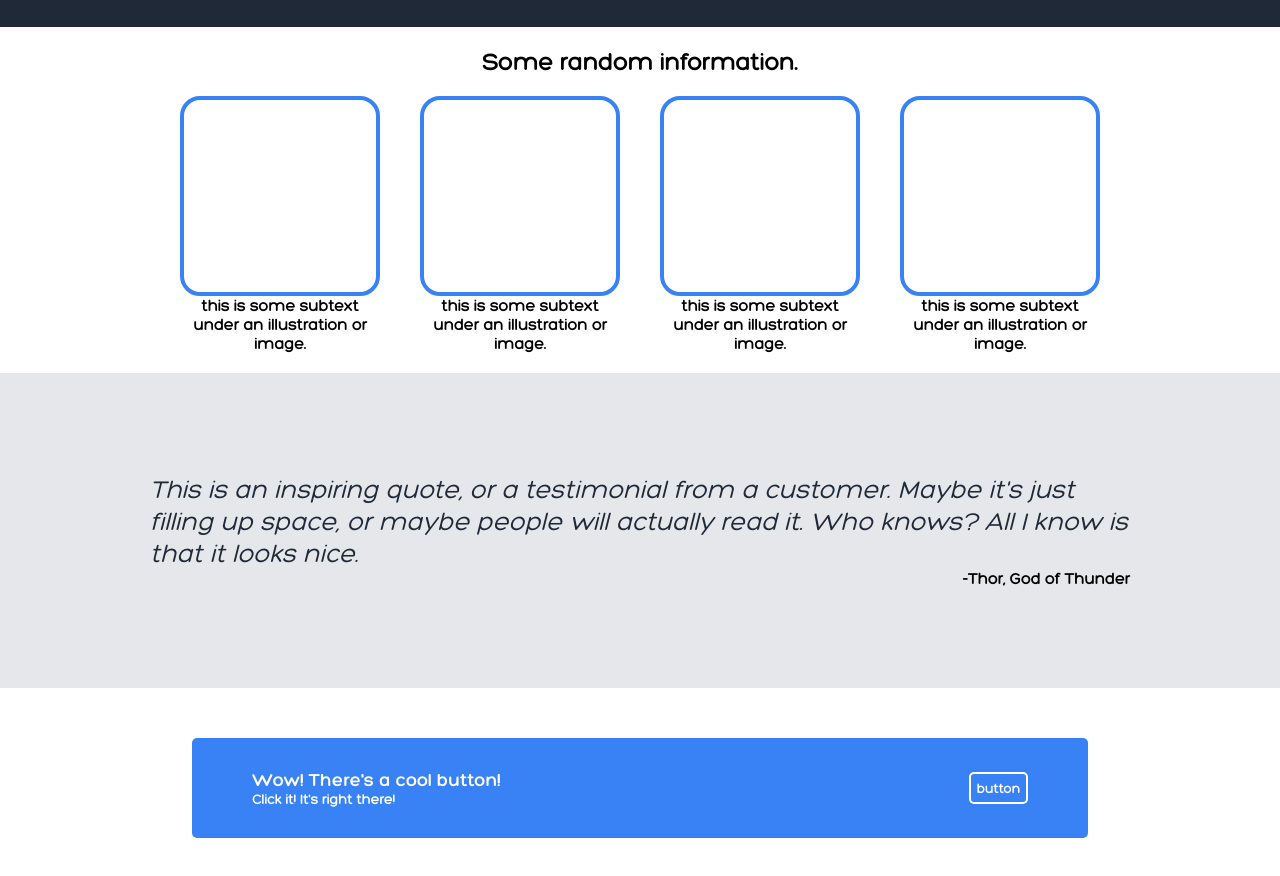
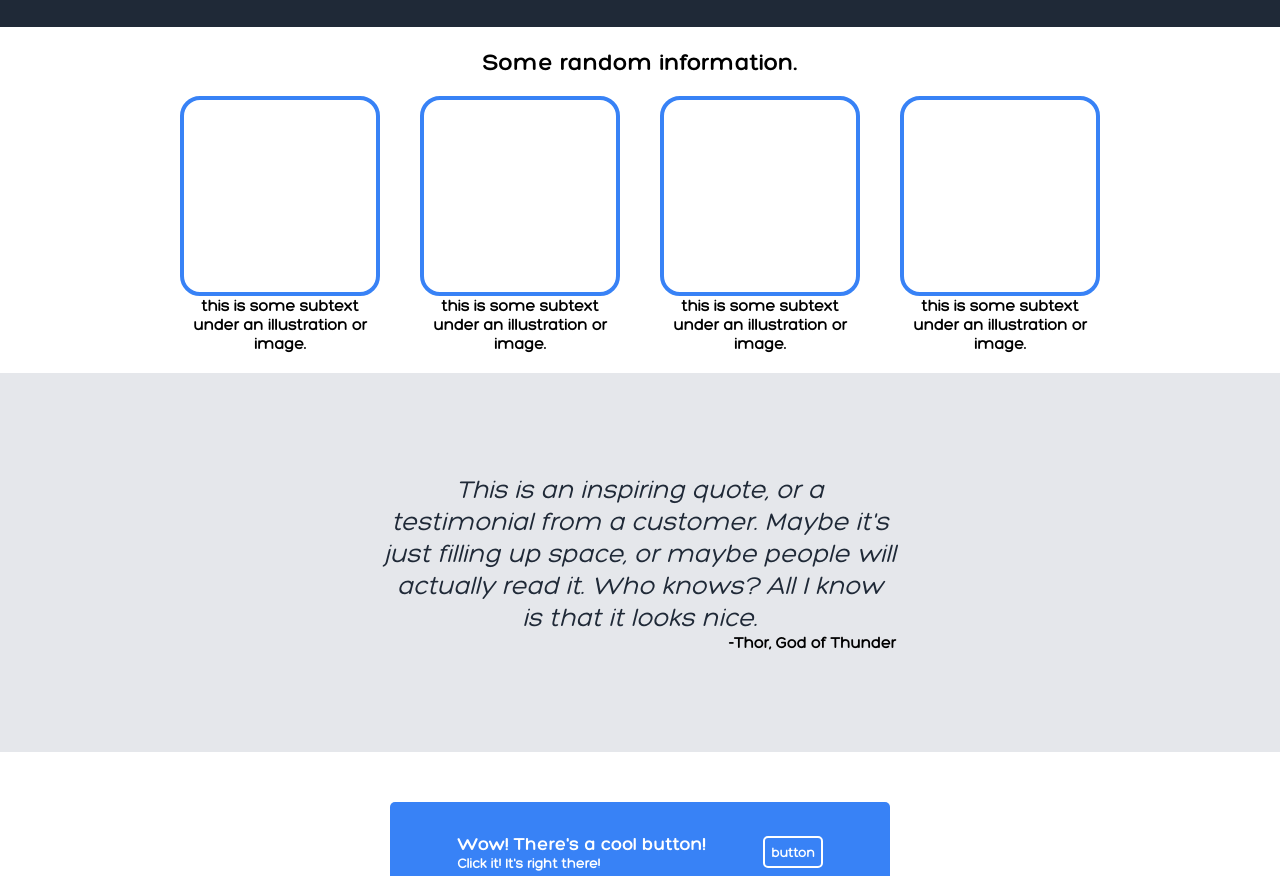
Before and after one commit to khoo02/Landing-Page, a plain HTML site: page index.html in a window 1280 px wide. Shown: the part 256-1132 px from the top of the page. Drawn offline with Linux system fonts and the light colour scheme.

Commit message:
adjust pop up and spacing

```diff
--- a/index.html
+++ b/index.html
@@ -58,7 +58,7 @@
         <!-- body info container -->
         <div class="body-info">
             <!-- body header -->
-            <h2 class="body-header">Some random information.</h2>
+            <h2 class="body-title">Some random information.</h2>
             <!-- bubble container-->
             <div class="bubble-container">
                 <!-- 1st bubble -->
--- a/styles.css
+++ b/styles.css
@@ -52,7 +52,7 @@
     width: 70%;
     margin-top: 10px;
     display: flex;
-    justify-content: space-between;
+    justify-content: space-evenly;
     align-items: center;
     gap: 50px;
 }
@@ -80,7 +80,6 @@
 /* navigation container */
 .navigation {
     display: flex;
-    flex-wrap: wrap;
     gap: 10px;
 }
 
@@ -160,9 +159,10 @@ button:hover {
 }
 
 /* body header */
-.body-header {
+.body-title {
+    font-family: 'Hero Light Bold';
     text-align: center;
-    font-weight: 750;
+    font-weight: 400;
     margin-bottom: 20px;
 }
 
@@ -193,8 +193,12 @@ button:hover {
 
 /* quote container */
 .quote-container {
-    padding: 100px 150px;
+    margin: 0 auto;
+    padding: 100px 30%;
     background-color: #E5E7EB;
+    display: flex;
+    flex-direction: column;
+    align-items: center;
 }
 
 /* quote author */
@@ -202,13 +206,16 @@ button:hover {
     font-size: 26px;
     font-weight: 300;
     font-style: italic;
-    color: #1F2937
+    color: #1F2937;
+    text-align: center;
+    max-width: 800px;
 }
 
 /* quote text */
 .author {
     display: flex;
     justify-content: right;
+    align-self: flex-end;
 }
 
 /* pop-up container */
@@ -216,11 +223,12 @@ button:hover {
     margin: 50px auto;
     border-radius: 5px;
     padding: 30px 60px;
-    width: 70%;
+    width: 500px;
     display: flex;
     background-color: #3882F6;
-    justify-content: space-between;
+    justify-content: space-evenly;
     align-items: center;
+    gap: 50px;
 }
 
 /* pop up container */
@@ -228,6 +236,7 @@ button:hover {
     color: white;
     display: flex;
     flex-direction: column;
+    align-items: flex-start;
 }
 
 /* pop up title */
```
